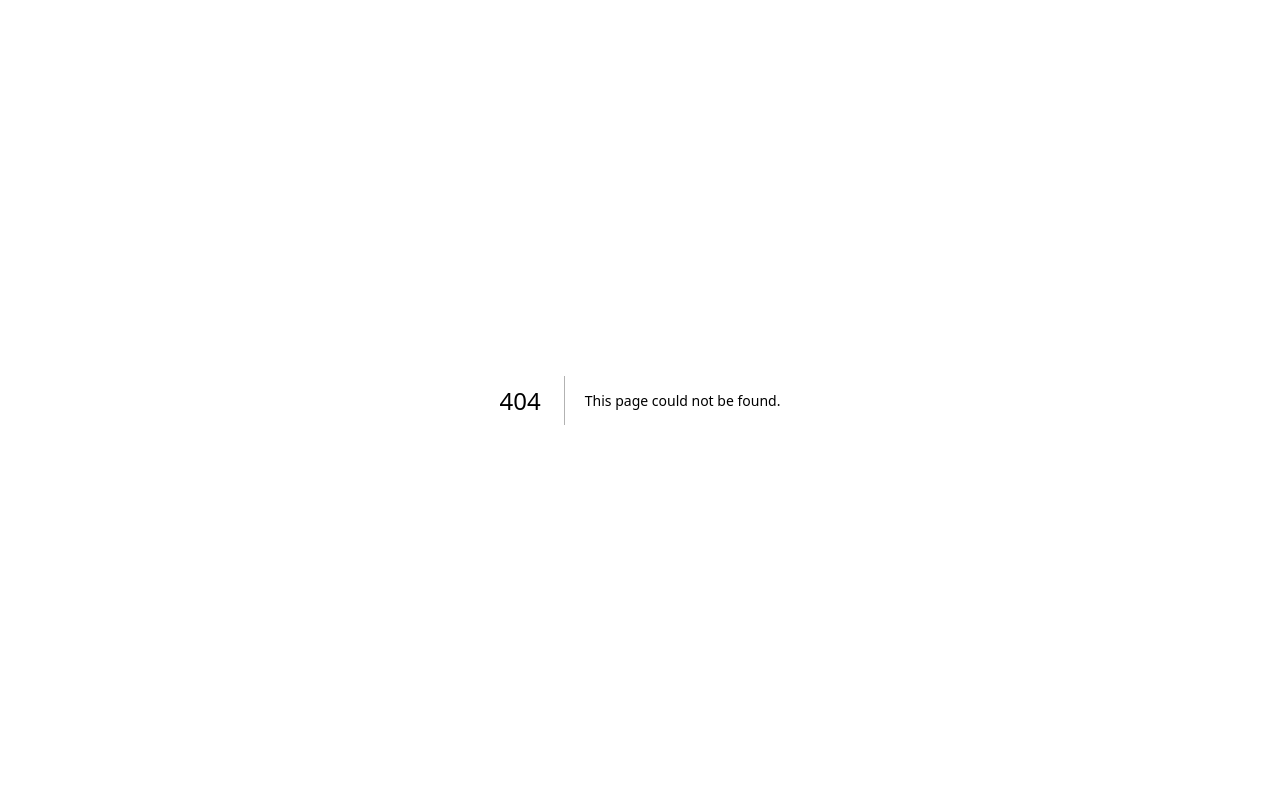
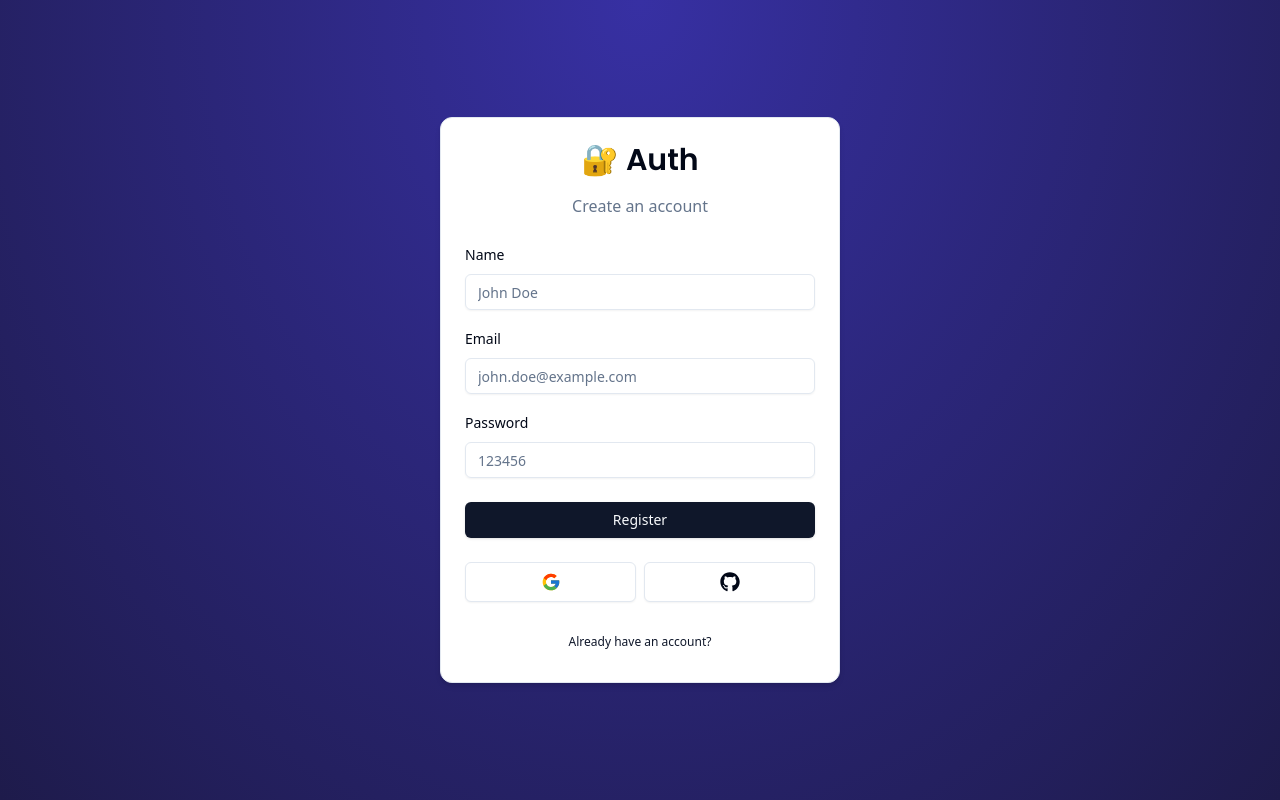
Before and after one commit to brindashree/next-auth, a Next.js app: page /auth/register in a window 1280 px wide. Before the commit this address had no page. Built offline with nearby package versions, Linux system fonts and the light colour scheme.

Commit message:
feat: add register form

```diff
--- /dev/null
+++ b/app/auth/register/layout.tsx
@@ -0,0 +1,11 @@
+import React from "react";
+
+const AuthLayout = ({ children }: { children: React.ReactNode }) => {
+  return (
+    <div className="h-full flex items-center justify-center bg-[radial-gradient(ellipse_at_top,_var(--tw-gradient-stops))] from-indigo-800 to-indigo-950">
+      {children}
+    </div>
+  );
+};
+
+export default AuthLayout;
--- /dev/null
+++ b/app/auth/register/page.tsx
@@ -0,0 +1,7 @@
+import RegisterForm from "@/components/auth/register-form";
+
+const RegisterPage = () => {
+  return <RegisterForm/>;
+};
+
+export default RegisterPage;
--- a/components/auth/card-wrapper.tsx
+++ b/components/auth/card-wrapper.tsx
@@ -28,7 +28,7 @@ export const CardWrapper = ({
   return (
     <Card className="w-[400px] shadow-md">
       <CardHeader>
-        <Header label="Welcome Back" />
+        <Header label={headerLabel} />
       </CardHeader>
       <CardContent>{children}</CardContent>
       {showSocial && (
--- /dev/null
+++ b/components/auth/register-form.tsx
@@ -0,0 +1,120 @@
+"use client";
+
+import { login } from "@/actions/login";
+import { RegisterSchema } from "@/schemas";
+import { zodResolver } from "@hookform/resolvers/zod";
+import { useState, useTransition } from "react";
+import { useForm } from "react-hook-form";
+import * as z from "zod";
+import { FormError } from "../form-error";
+import { FormSuccess } from "../form-success";
+import { Button } from "../ui/button";
+import {
+  Form,
+  FormControl,
+  FormField,
+  FormItem,
+  FormLabel,
+  FormMessage,
+} from "../ui/form";
+import { Input } from "../ui/input";
+import { CardWrapper } from "./card-wrapper";
+
+const RegisterForm = () => {
+  const [isPending, startTransition] = useTransition();
+  const [error, setError] = useState<string | undefined>("");
+  const [success, setSuccess] = useState<string | undefined>("");
+
+  const form = useForm<z.infer<typeof RegisterSchema>>({
+    resolver: zodResolver(RegisterSchema),
+    defaultValues: {
+      email: "",
+      password: "",
+    },
+  });
+  const onSubmit = (values: z.infer<typeof RegisterSchema>) => {
+    setError("");
+    setSuccess("");
+    startTransition(() => {
+      login(values).then((data) => {
+        setError(data?.error);
+        setSuccess(data?.success);
+      });
+    });
+  };
+  return (
+    <CardWrapper
+      headerLabel="Create an account"
+      backButtonLabel="Already have an account?"
+      backButtonHref="/auth/login"
+      showSocial
+    >
+      <Form {...form}>
+        <form onSubmit={form.handleSubmit(onSubmit)} className="space-y-6">
+          <div className="space-y-4">
+            <FormField
+              control={form.control}
+              name="name"
+              render={({ field }) => (
+                <FormItem>
+                  <FormLabel>Name</FormLabel>
+                  <FormControl>
+                    <Input
+                      {...field}
+                      placeholder="John Doe"
+                      disabled={isPending}
+                    />
+                  </FormControl>
+                  <FormMessage />
+                </FormItem>
+              )}
+            />
+            <FormField
+              control={form.control}
+              name="email"
+              render={({ field }) => (
+                <FormItem>
+                  <FormLabel>Email</FormLabel>
+                  <FormControl>
+                    <Input
+                      {...field}
+                      placeholder="john.doe@example.com"
+                      type="email"
+                      disabled={isPending}
+                    />
+                  </FormControl>
+                  <FormMessage />
+                </FormItem>
+              )}
+            />
+            <FormField
+              control={form.control}
+              name="password"
+              render={({ field }) => (
+                <FormItem>
+                  <FormLabel>Password</FormLabel>
+                  <FormControl>
+                    <Input
+                      {...field}
+                      placeholder="123456"
+                      type="password"
+                      disabled={isPending}
+                    />
+                  </FormControl>
+                  <FormMessage />
+                </FormItem>
+              )}
+            />
+          </div>
+          <FormError message={error} />
+          <FormSuccess message={success} />
+          <Button type="submit" className="w-full" disabled={isPending}>
+            Register
+          </Button>
+        </form>
+      </Form>
+    </CardWrapper>
+  );
+};
+
+export default RegisterForm;
--- a/schemas/index.ts
+++ b/schemas/index.ts
@@ -6,3 +6,13 @@ export const LoginSchema = z.object({
   }),
   password: z.string().min(1, { message: "Password is required" }),
 });
+
+export const RegisterSchema = z.object({
+  email: z.string().email({
+    message: "Email is required",
+  }),
+  password: z.string().min(6, { message: "Minimum 6 characters required" }),
+  name: z.string().min(1, {
+    message: "Name is required",
+  }),
+});
```
